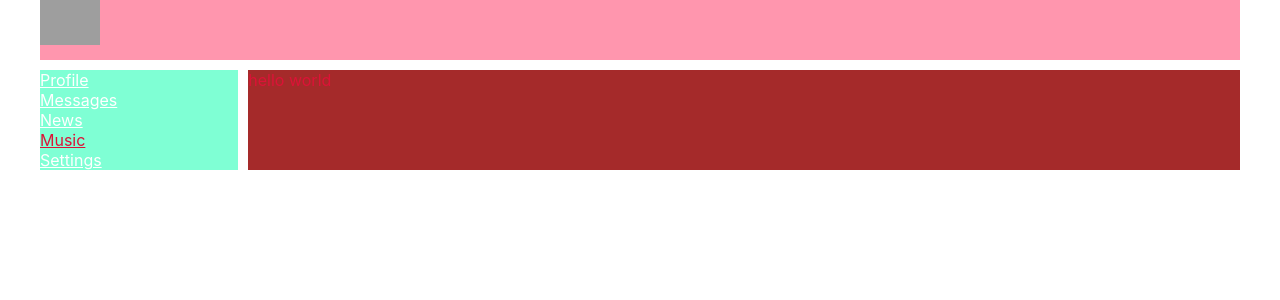
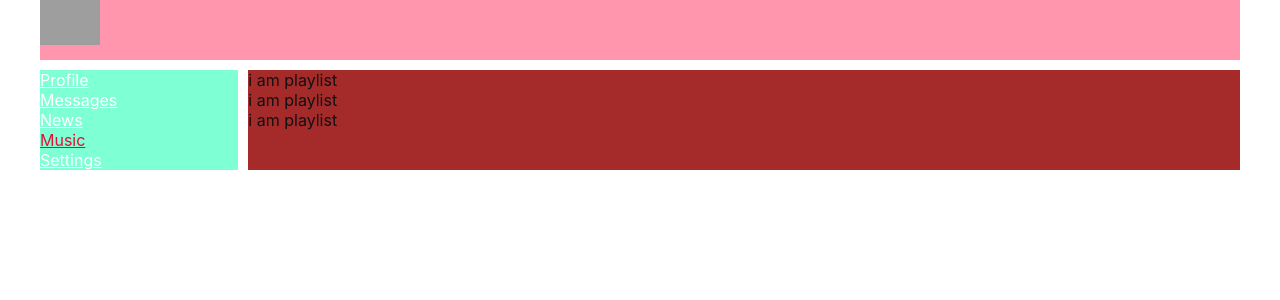
Before and after one commit to HooliganGS/react-lesson1, a React (Create React App) app: page /Music in a window 1280 px wide. Shown: the top 300 px of the page. Built offline with nearby package versions, Linux system fonts and the light colour scheme; grey boxes are pictures that could not be loaded.

Commit message:
add routing and install react-rout-dom

```diff
--- a/package.json
+++ b/package.json
@@ -8,6 +8,7 @@
     "@testing-library/user-event": "^12.8.3",
     "react": "^17.0.2",
     "react-dom": "^17.0.2",
+    "react-router-dom": "^5.2.0",
     "react-scripts": "4.0.3",
     "web-vitals": "^1.1.2"
   },
--- a/src/App.js
+++ b/src/App.js
@@ -3,17 +3,28 @@
 import Header from "./components/Header/Header";
 import Nav from "./components/Nav/Nav";
 import Profile from "./components/Profile/Profile";
-import Dialogs from "./components/Dialogs/Dialogs"
+import Dialogs from "./components/Dialogs/Dialogs";
+import Music from "./components/Music/Music";
+import {BrowserRouter, Route} from "react-router-dom";
+import News from "./components/News/News"
+import Settings from "./components/Settings/Settings"
+
 
 const App = () => {
-    return (<div className='app-wrapper'>
-            <Header/>
-            <Nav/>
-            <div className="app-wrapper-content">
-            <Dialogs/>
-               {/* <Profile/>*/}
+    return (
+        <BrowserRouter>
+            <div className='app-wrapper'>
+                <Header/>
+                <Nav/>
+                <div className="app-wrapper-content">
+                    <Route path='/Profile' component={Profile}/>
+                    <Route path='/Dialogs' component={Dialogs}/>
+                    <Route path='/Music' component={Music}/>
+                    <Route path='/News' component={News}/>
+                    <Route path='/Settings' component={Settings}/>
+                </div>
             </div>
-        </div>
+        </BrowserRouter>
     )
 }
 
--- /dev/null
+++ b/src/components/Music/Music.js
@@ -0,0 +1,12 @@
+import s from './Music.module.css'
+
+const Music = () => {
+    return (<div>
+            <div className={s.item}>i am playlist</div>
+            <div className={s.item}>i am playlist</div>
+            <div className={s.item}>i am playlist</div>
+        </div>
+
+    )
+}
+export default Music;
--- /dev/null
+++ b/src/components/Music/Music.module.css
@@ -0,0 +1,3 @@
+.item{
+    color: #111111;
+}
--- a/src/components/Nav/Nav.js
+++ b/src/components/Nav/Nav.js
@@ -5,19 +5,19 @@
     return (
         <nav className={s.nav}>
             <div>
-                <a className={s.item} href='/#'>Profile</a>
+                <a className={s.item} href='/Profile'>Profile</a>
             </div>
             <div >
-                <a className={s.item} href='/#'>Messages</a>
+                <a className={s.item} href='/Dialogs'>Messages</a>
             </div>
             <div>
-                <a className={s.item} href='/#'>News</a>
+                <a className={s.item} href='/News'>News</a>
             </div>
             <div >
-                <a className={`${s.item} ${s.activ}`} href='/#'>Music</a>
+                <a className={`${s.item} ${s.activ}`} href='/Music'>Music</a>
             </div>
             <div >
-                <a className={s.item} href='/#'>Settings</a>
+                <a className={s.item} href='/Settings'>Settings</a>
             </div>
         </nav>
     )
--- /dev/null
+++ b/src/components/News/News.js
@@ -0,0 +1,7 @@
+import s from './News.module.css'
+const News =()=>{
+    return(
+        <div className={s.item}>i am News</div>
+    )
+}
+export default News;
--- /dev/null
+++ b/src/components/News/News.module.css
@@ -0,0 +1,3 @@
+.item{
+    color: gold;
+}
--- /dev/null
+++ b/src/components/Settings/Settings.js
@@ -0,0 +1,7 @@
+import s from './Settings.module.css'
+const Settings =()=>{
+    return(
+        <div className={s.item}>i am Settings</div>
+    )
+}
+export default Settings;
```
Also changed, not shown: src/components/Settings/Settings.module.css (added), 1 other file (tests, documents, lock files or other folders).
